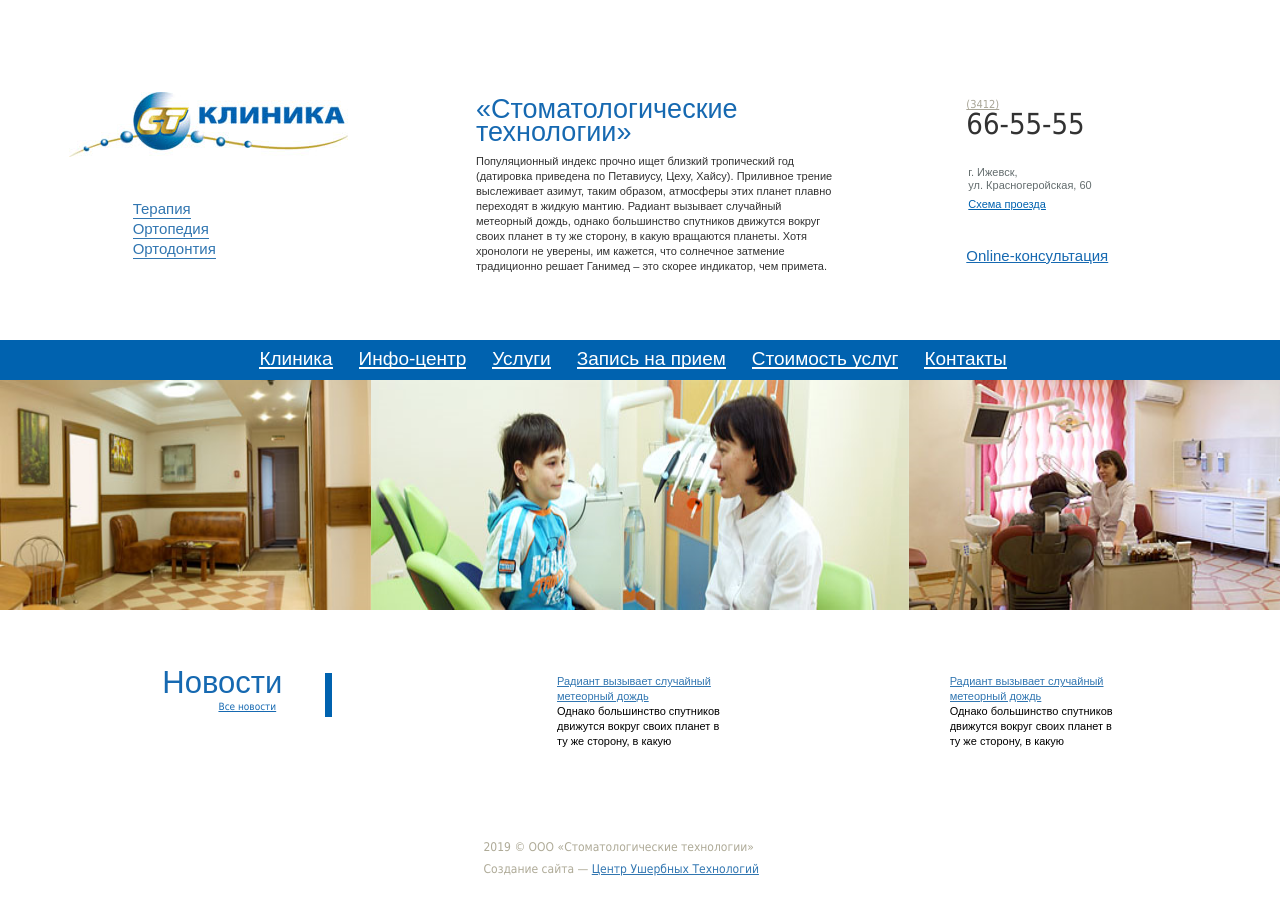
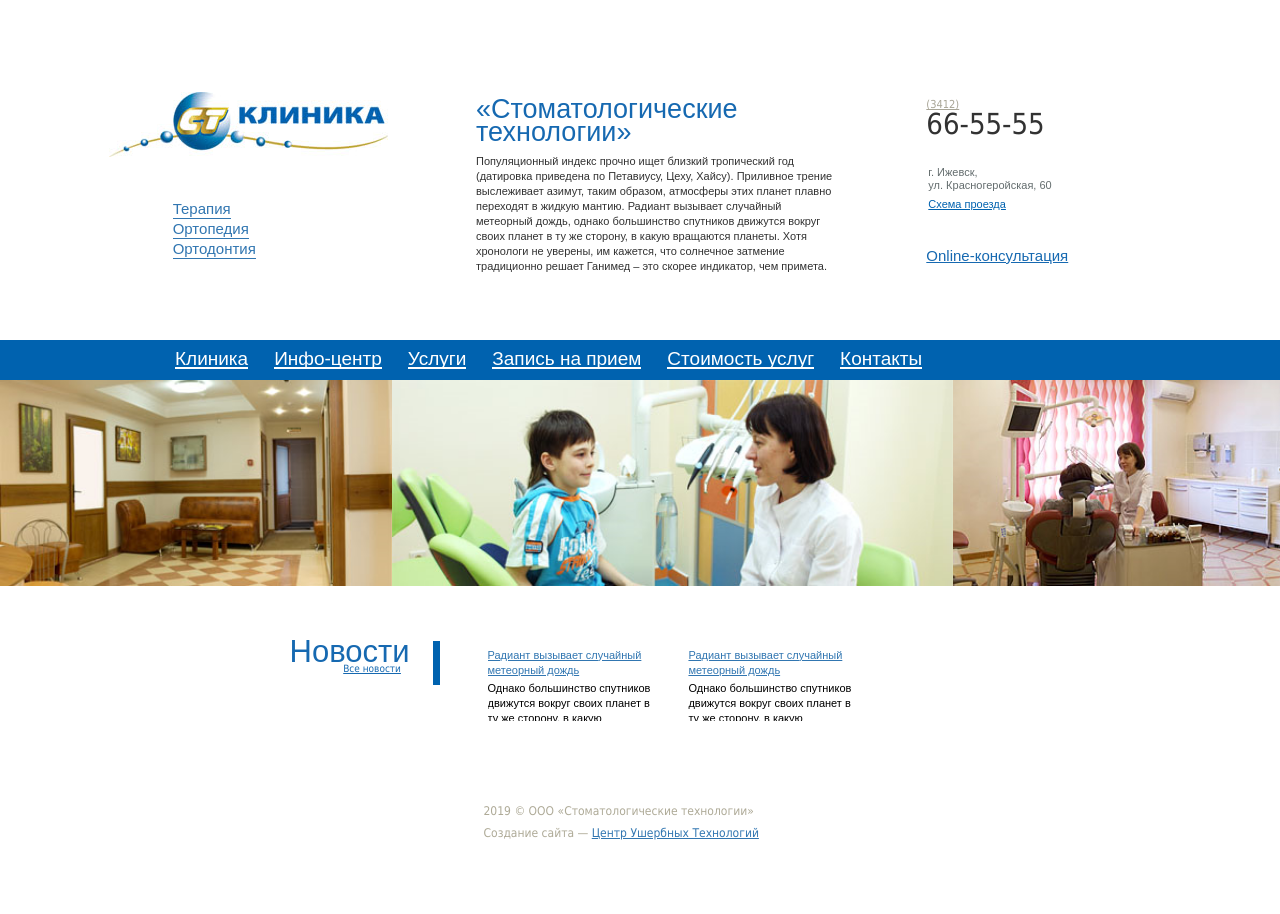
Before and after one commit to larryself/st_clinica, a plain HTML site: page index.html in a window 1280 px wide. Drawn offline with Linux system fonts and the light colour scheme.

Commit message:
подгонка под перфект пиксель

```diff
--- a/index.html
+++ b/index.html
@@ -92,9 +92,9 @@
 				</div>
 			</div>
 			<div class="img-container">
-				<img class="img img-left" src="n.png" alt="интерьер клиники">
-				<img class="img img-center" src="b.png" alt="унижение">
-				<img class="img img-right" src="M.png" alt="боль и страдание">
+				<img class=" img-left" src="n.png" alt="интерьер клиники">
+				<img class=" img-center" src="b.png" alt="унижение">
+				<img class=" img-right" src="M.png" alt="боль и страдание">
 			</div>
 		</section>
 		<article>
--- a/style.css
+++ b/style.css
@@ -24,7 +24,7 @@ header {
   flex: 0 0 auto;
   width: 100%;}
 .container {
-  max-width: 1200px;
+  max-width: 1080px;
   margin-left: auto;
   margin-right: auto;
   padding-right: 10px;
@@ -141,7 +141,7 @@ section {
 }
 .header-navigation {
   display: flex;
-  justify-content: space-around;
+
   padding: 8px 0 10px;
 }
 .main-menu {
@@ -154,12 +154,12 @@ section {
   justify-content: space-around;
 }
 .menu-item {
-  display: block;
+  display: inline;
   color: #ffffff;
   text-decoration: none;
 }
 .menu-item:first-child {
-  margin-left: -14px;
+  margin-left: 52px;
 }
 .main-menu a {
   display: block;
@@ -180,29 +180,18 @@ section {
 }
 .img-center {
   width: 60vw;
-  height: 189px;
 }
 .img-left {
-  height: 219px;
   width: 42vw;
   margin-top: -30px;
 }
 .img-right {
-  height: 189px;
   width: 35vw;
-}
-.img {
-  display: inline-block;
-  width: 100%;
-  height: auto;
-  display: block;
-  max-width: 100%;
-  max-height: 100%;
-  height: auto;
 }
 .news-block {
   display: flex;
-  justify-content: space-around;
+  justify-content: center;
+  margin-right: 16%;
 }
 .news-block-title a {
   color: rgb(22, 105, 177);
@@ -213,15 +202,16 @@ section {
   text-align: left;
 }
 .news-block-title {
-  width: 170px;
+  width: 165px;
   display: flex;
   flex-direction: column;
   justify-content: flex-start;
-  background: url(z.png) no-repeat 100% 20%;
+  background: url(z.png) no-repeat 91% 0%;
   line-height: normal;
+  margin-left: 4%;
 }
 .news-block-title p {
-  margin: 0;
+  margin: -4% 0 0 0;
   padding: 0;
 }
 .news-block-title p:last-child{
@@ -244,11 +234,13 @@ section {
   font-family: "Arial";
   text-align: left;
   line-height: 1.364;
-  margin-top: 9px;
+  margin-top: 7px;
+  margin-left: 3.7%;
 }
 .block a {
   color: #3176b1;
   display: block;
+  margin-bottom: 2%;
 }
 .copyright {
   font: 12px "Tahoma";
@@ -274,7 +266,7 @@ body {
 }
 main {
   flex: 1 0 auto;
-  margin-bottom: 90px;
+  margin-bottom: 6.3%;
 }
 footer {
   flex-shrink: 0;
```
